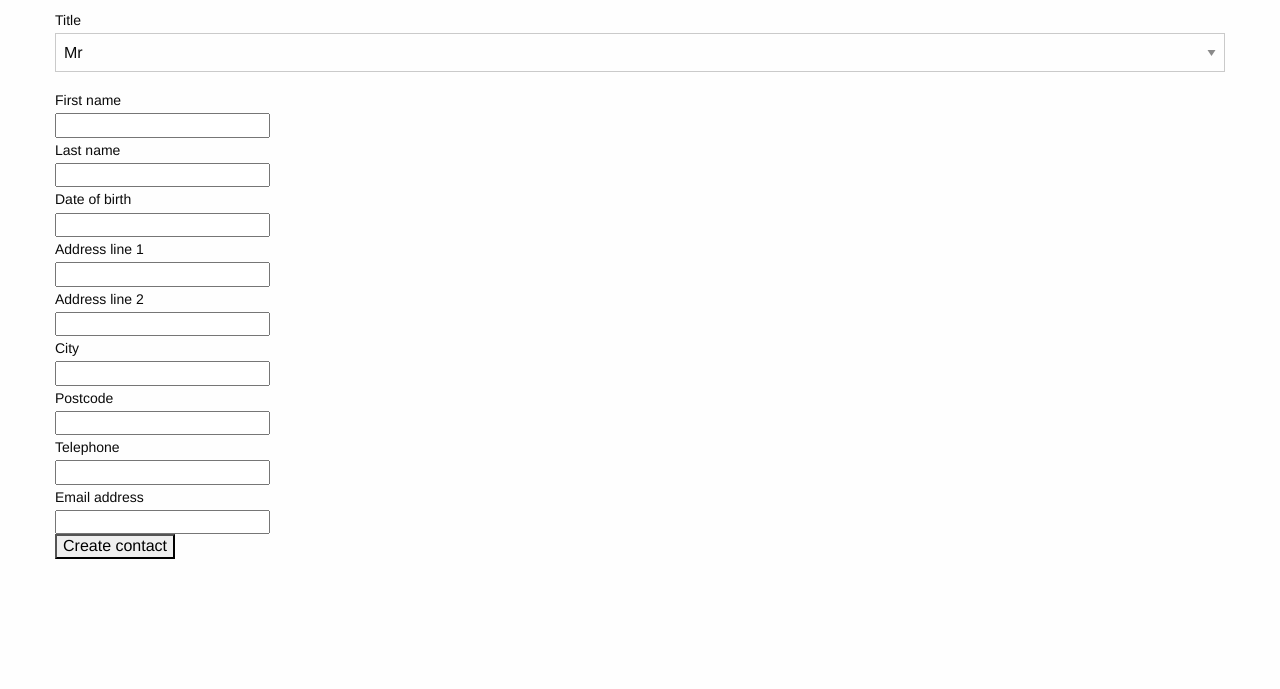
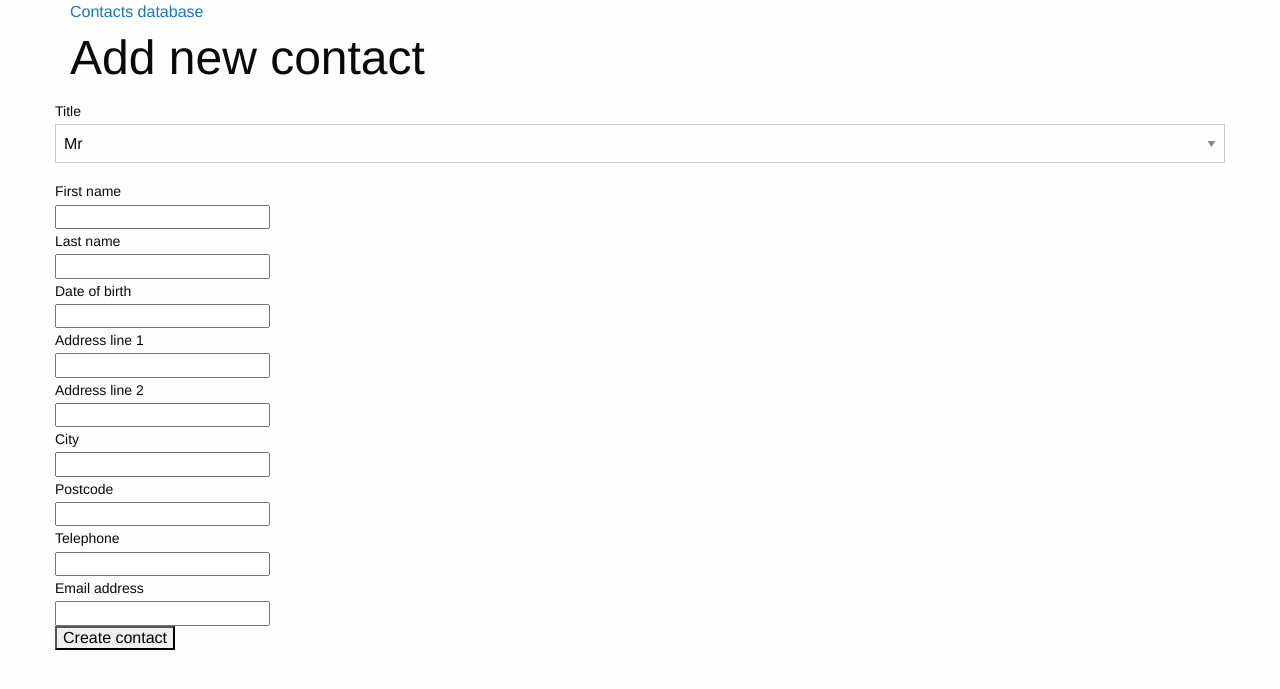
Before and after one commit to TomRosenbloom/codeigniter, a CodeIgniter app: page /database/index.php/contacts/create in a window 1280 px wide. Shown: the top 689 px of the page. Run offline with CodeIgniter, Linux system fonts and the light colour scheme; some libraries are stand-ins or nearby versions.

Commit message:
sorted out site header & page headings

```diff
--- a/application/config/routes.php
+++ b/application/config/routes.php
@@ -49,7 +49,7 @@ defined('BASEPATH') OR exit('No direct script access allowed');
 | Examples:	my-controller/index	-> my_controller/index
 |		my-controller/my-method	-> my_controller/my_method
 */
-$route['default_controller'] = 'welcome';
+$route['default_controller'] = 'contacts';
 $route['404_override'] = '';
 $route['translate_uri_dashes'] = FALSE;
 
--- a/application/controllers/Contacts.php
+++ b/application/controllers/Contacts.php
@@ -35,7 +35,7 @@ class Contacts extends CI_Controller {
         }
 
         $data['title'] = $data['title'] = 'Contact - show';
-        $data['heading'] = $data['contact']['first_name'];
+        $data['heading'] = 'Contact details';
 
         $this->load->view('templates/header', $data);
         $this->load->view('contacts/show', $data);
@@ -48,7 +48,7 @@ class Contacts extends CI_Controller {
         $this->load->library('form_validation');
 
         $data['title'] = 'Contact - create';
-        $data['heading'] = '';
+        $data['heading'] = 'Add new contact';
 
         $this->form_validation->set_rules('first_name', 'First name', 'required');
         $this->form_validation->set_rules('last_name', 'Last name', 'required');
--- a/application/views/contacts/show.php
+++ b/application/views/contacts/show.php
@@ -1,3 +1,3 @@
 <?php
-echo '<h2>'.$contact['first_name'].'</h2>';
+echo "<h2>" . $contact['first_name'] . " " . $contact['last_name'] . "</h2>";
 echo $contact['email'];
--- a/application/views/templates/footer.php
+++ b/application/views/templates/footer.php
@@ -1,4 +1,4 @@
-
+            </main>
         </div>
     </body>
 </html>
--- a/application/views/templates/header.php
+++ b/application/views/templates/header.php
@@ -7,8 +7,16 @@
     </head>
     <body>
         <div class="grid-container">
-          <div class="grid-x grid-padding-x">
-            <div class="large-12 cell">
-              <h1><?php echo $heading; ?></h1>
-            </div>
-          </div>
+            <header>
+                <div class="grid-x grid-padding-x">
+                  <div class="large-12 cell">
+                    <span class=""><a href="<?php echo base_url();?>">Contacts database</a></span>
+                  </div>
+                </div>
+            </header>
+            <main>
+                <div class="grid-x grid-padding-x">
+                  <div class="large-12 cell">
+                    <h1><?php echo $heading; ?></h1>
+                  </div>
+                </div>
```
